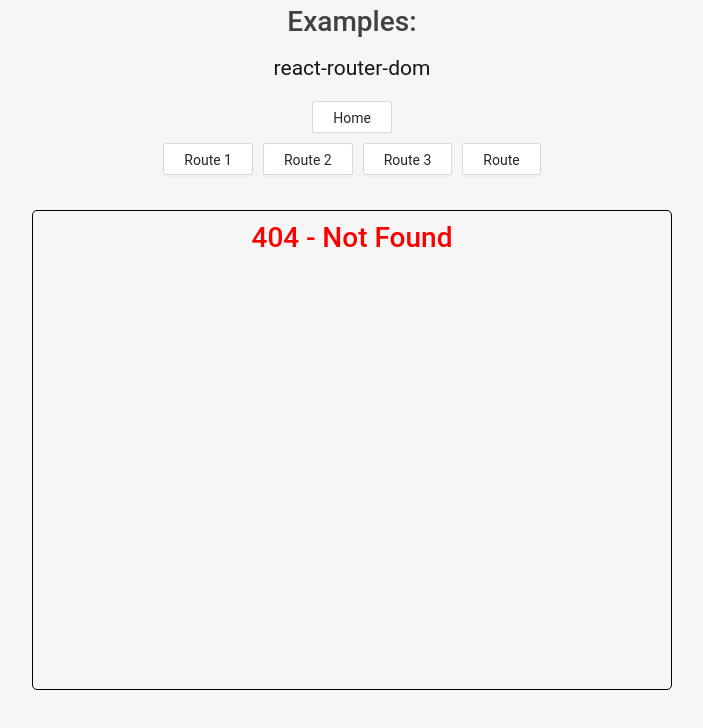
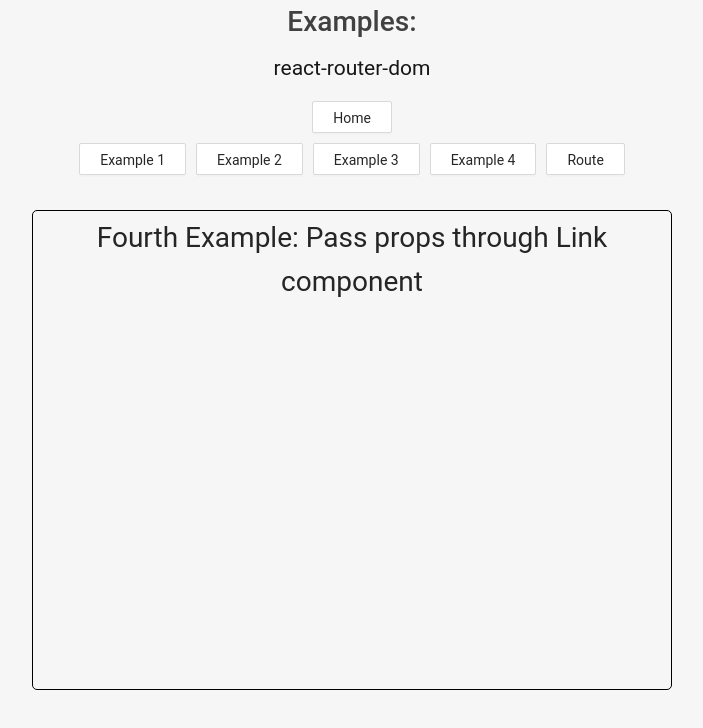
Before and after one commit to otavioadcp/react-router-examples, a React (Create React App) app: page /fourthExample in a window 1280 px wide. Before the commit this address had no page. Shown: the top 728 px of the page, without its empty margins (288-991 px from the left). Built offline with nearby package versions, Linux system fonts and the light colour scheme.

Commit message:
fourth example

```diff
--- /dev/null
+++ b/src/components/Pages/FourthExample.js
@@ -0,0 +1,25 @@
+import React, { useState } from "react";
+import { useHistory } from "react-router-dom";
+import "./Styles.css";
+
+function FourthExample() {
+  const history = useHistory();
+  const [props] = useState(history.location.state);
+
+  return (
+    <div className="Page">
+      <p> Fourth Example: Pass props through Link component </p>
+      {props &&
+        props.fourthExampleData.map((item) => {
+          return (
+            <div key={item.title} style={{ marginTop: "20px" }}>
+              <h3>{item.title}</h3>
+              <span>{item.description}</span>
+            </div>
+          );
+        })}
+    </div>
+  );
+}
+
+export default FourthExample;
--- a/src/components/Pages/index.js
+++ b/src/components/Pages/index.js
@@ -3,5 +3,13 @@
 import SecondExample from "./SecondExample";
 import NotFound from "./NotFound";
 import ThirdExample from "./ThirdExample";
+import FourthExample from "./FourthExample";
 
-export { FirstExample, SecondExample, ThirdExample, NotFound, HomePage };
+export {
+  FirstExample,
+  SecondExample,
+  ThirdExample,
+  NotFound,
+  HomePage,
+  FourthExample,
+};
--- a/src/components/RoutesPage.css
+++ b/src/components/RoutesPage.css
@@ -8,3 +8,11 @@
   border-radius: 5px;
   padding: 5px;
 }
+
+.customLink {
+  display: inline;
+}
+
+.customLink:hover {
+  display: inline;
+}
--- a/src/components/RoutesPage.js
+++ b/src/components/RoutesPage.js
@@ -1,6 +1,6 @@
 import React from "react";
 import "./RoutesPage.css";
-import { Route, useHistory, Switch } from "react-router-dom";
+import { Route, useHistory, Switch, Link } from "react-router-dom";
 import { Button } from "antd";
 import {
   NotFound,
@@ -8,7 +8,23 @@
   SecondExample,
   FirstExample,
   ThirdExample,
+  FourthExample,
 } from "./Pages";
+
+const fourthExampleData = [
+  {
+    id: "firstData",
+    title: "First Data Title",
+    description:
+      "Lorem ipsum dolor sit amet, consectetur adipiscing elit, sed do eiusmod tempor incididunt ut labore et dolore magna aliqua. Ut enim ad minim veniam, quis nostrud exercitation ullamco laboris nisi ut aliquip ex ea commodo consequat. ",
+  },
+  {
+    id: "secondData",
+    title: "Second Data Title",
+    description:
+      "Second data example of description. This isn't a 'Lorem ipsum' because... just isn't. ",
+  },
+];
 
 export default function RoutesPage() {
   let history = useHistory();
@@ -16,6 +32,7 @@
   const handleClick = (url) => {
     history.push(url);
   };
+
   return (
     <>
       <div>
@@ -27,21 +44,30 @@
         className="route-button"
         onClick={() => handleClick("/firstExample")}
       >
-        Route 1
+        Example 1
       </Button>
       <Button
         className="route-button"
         onClick={() => handleClick("/secondExample")}
       >
-        Route 2
+        Example 2
       </Button>
       <Button
         className="route-button"
         onClick={() => handleClick("/thirdExample")}
       >
-        Route 3
+        Example 3
       </Button>
-
+      <Link
+        className="customLink"
+        key="fourthExample"
+        to={{
+          pathname: "/fourthExample",
+          state: { fourthExampleData },
+        }}
+      >
+        <Button className="route-button">Example 4</Button>
+      </Link>
       <Button
         className="route-button"
         onClick={() => handleClick("/sdadadasdas")}
@@ -65,6 +91,10 @@
             <ThirdExample />
           </Route>
 
+          <Route path="/fourthExample">
+            <FourthExample />
+          </Route>
+
           <Route path="*">
             <NotFound />
           </Route>
```
Also changed, not shown: src/components/Pages/dist/index.dev.js (added).
